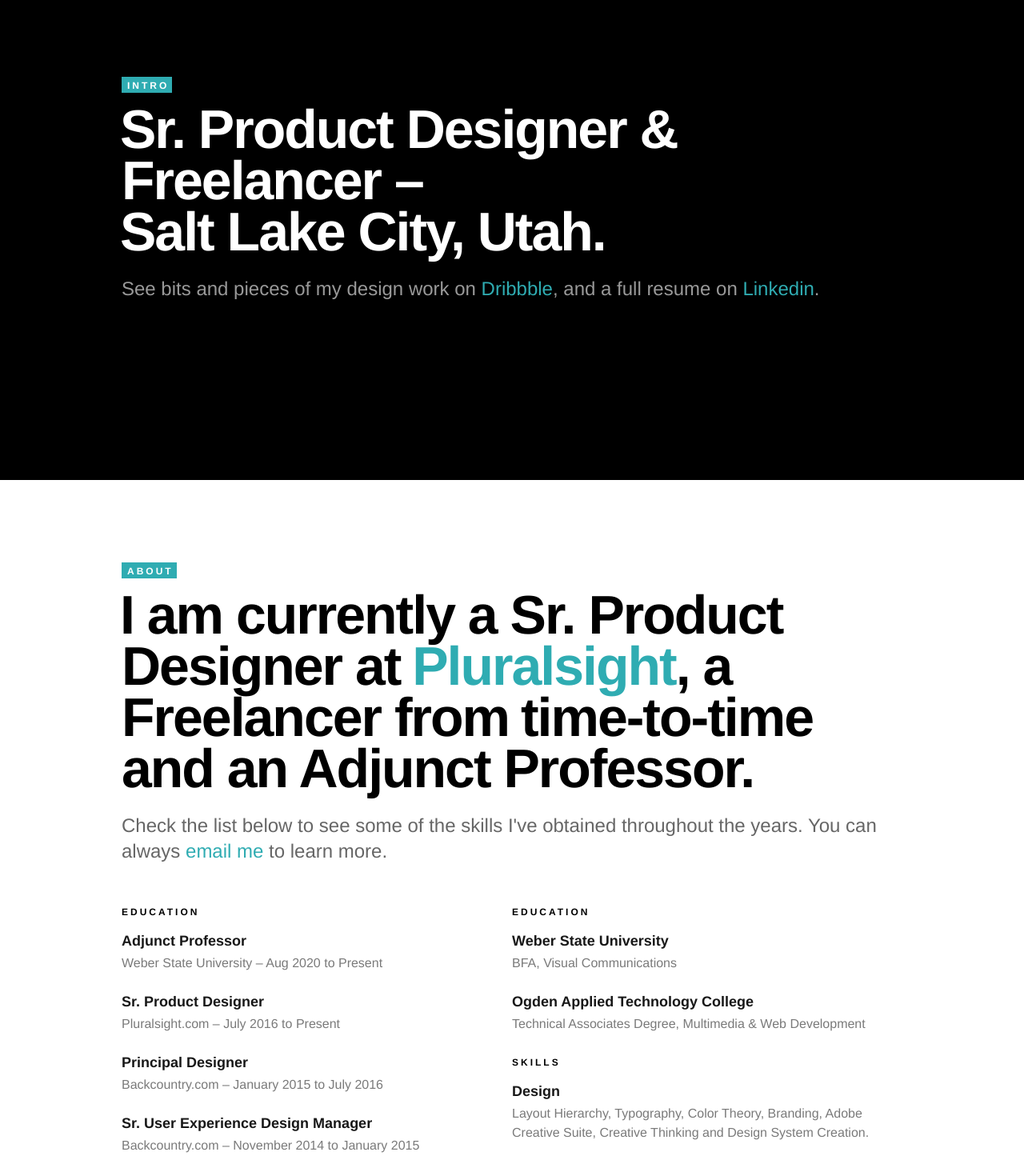
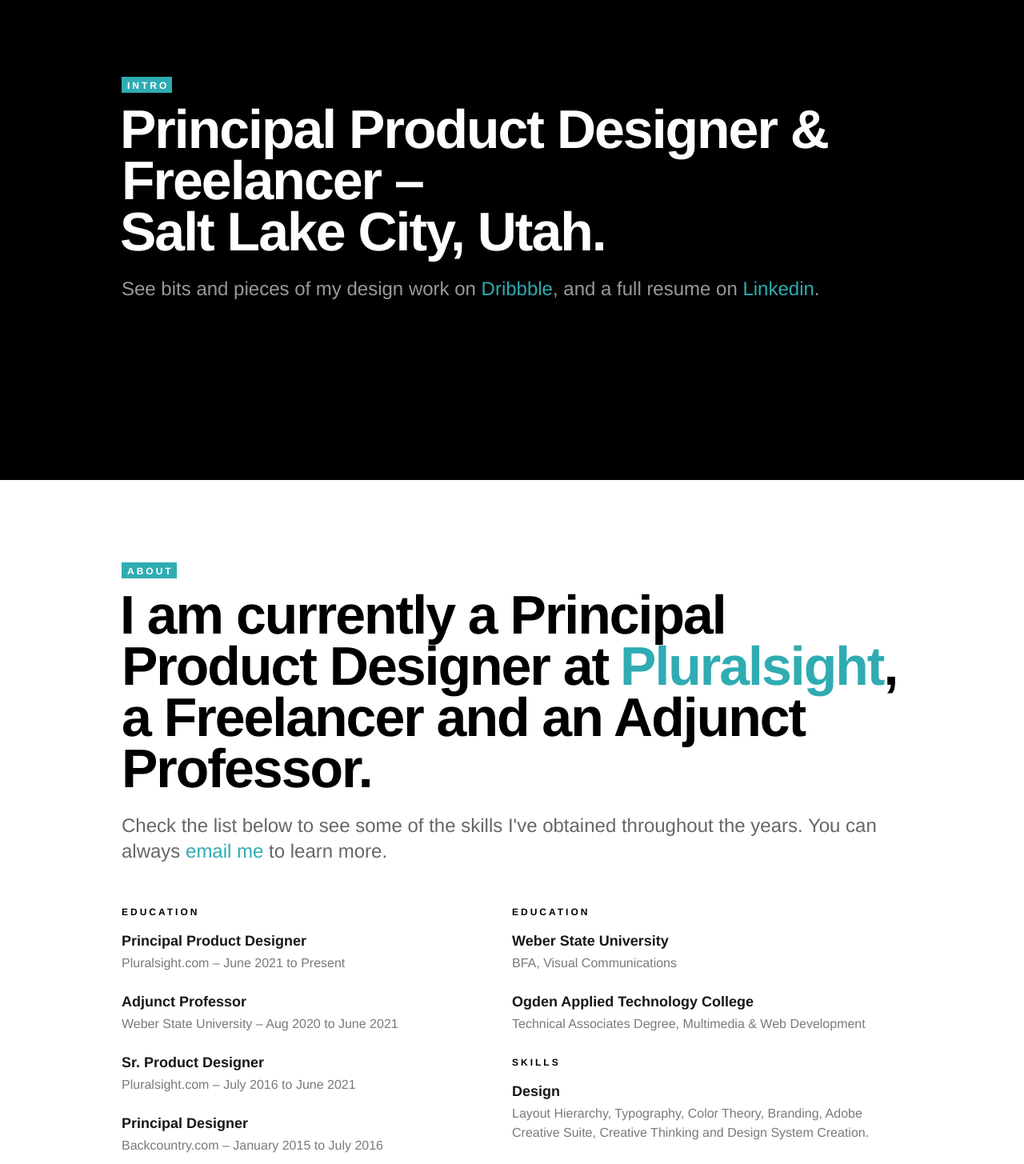
Before and after one commit to mich8060/portfolio, a React (Create React App) app: page / in a window 1280 px wide. Shown: the part 200-1655 px from the top of the page at 80% size. Built offline with nearby package versions, Linux system fonts and the light colour scheme; a web font is replaced by a local one.

Commit message:
Job title update

```diff
--- a/src/components/about/index.js
+++ b/src/components/about/index.js
@@ -12,7 +12,7 @@
     return(
         <Container>
             <Subtitle>About</Subtitle>
-            <Display>I am currently a Sr. Product Designer at <a href="http://www.pluralsight.com/" target="_blank" rel="noopener noreferrer">Pluralsight</a>, a Freelancer from <span>time-to-time</span> and an Adjunct Professor.</Display>
+            <Display>I am currently a Principal Product Designer at <a href="http://www.pluralsight.com/" target="_blank" rel="noopener noreferrer">Pluralsight</a>, a Freelancer and an Adjunct Professor.</Display>
             <Heading theme="dark">
                 Check the list below to see some of the skills I've obtained throughout
                 the years. You can always <a href="mailto:mich8060@hotmail.com" target="_blank" rel="noopener noreferrer">email me</a> to learn more.
@@ -20,8 +20,9 @@
             <List>
                 <div className="list--column">
                     <div className="list--title">Education</div>
-                    <Role title="Adjunct Professor" timeline="Weber State University – Aug 2020 to Present" />
-                    <Role title="Sr. Product Designer" timeline="Pluralsight.com – July 2016 to Present" />
+                    <Role title="Principal Product Designer" timeline="Pluralsight.com – June 2021 to Present" />
+                    <Role title="Adjunct Professor" timeline="Weber State University – Aug 2020 to June 2021" />
+                    <Role title="Sr. Product Designer" timeline="Pluralsight.com – July 2016 to June 2021" />
                     <Role title="Principal Designer" timeline="Backcountry.com – January 2015 to July 2016" />
                     <Role title="Sr. User Experience Design Manager" timeline="Backcountry.com – November 2014 to January 2015" />
                     <Role title="Sr. User Experience Designer" timeline="Backcountry.com – June 2012 - November 2014" />
--- a/src/components/intro/index.js
+++ b/src/components/intro/index.js
@@ -10,7 +10,7 @@
     return(
         <Container theme="dark">
             <Subtitle>Intro</Subtitle>
-            <Display>Sr. Product Designer &amp; Freelancer &ndash; <span>Salt Lake City, Utah.</span></Display>
+            <Display>Principal Product Designer &amp; Freelancer &ndash; <span>Salt Lake City, Utah.</span></Display>
             <Heading>
                 See bits and pieces of my design work on <a href="http://www.dribbble.com/mich8060" title="Dribbble" target="_blank" rel="noopener noreferrer">Dribbble</a>,
                 and a full resume on <a href="https://www.linkedin.com/in/michael-stevens-a010a66" title="Linkedin" target="_blank" rel="noopener noreferrer">Linkedin</a>.
```
